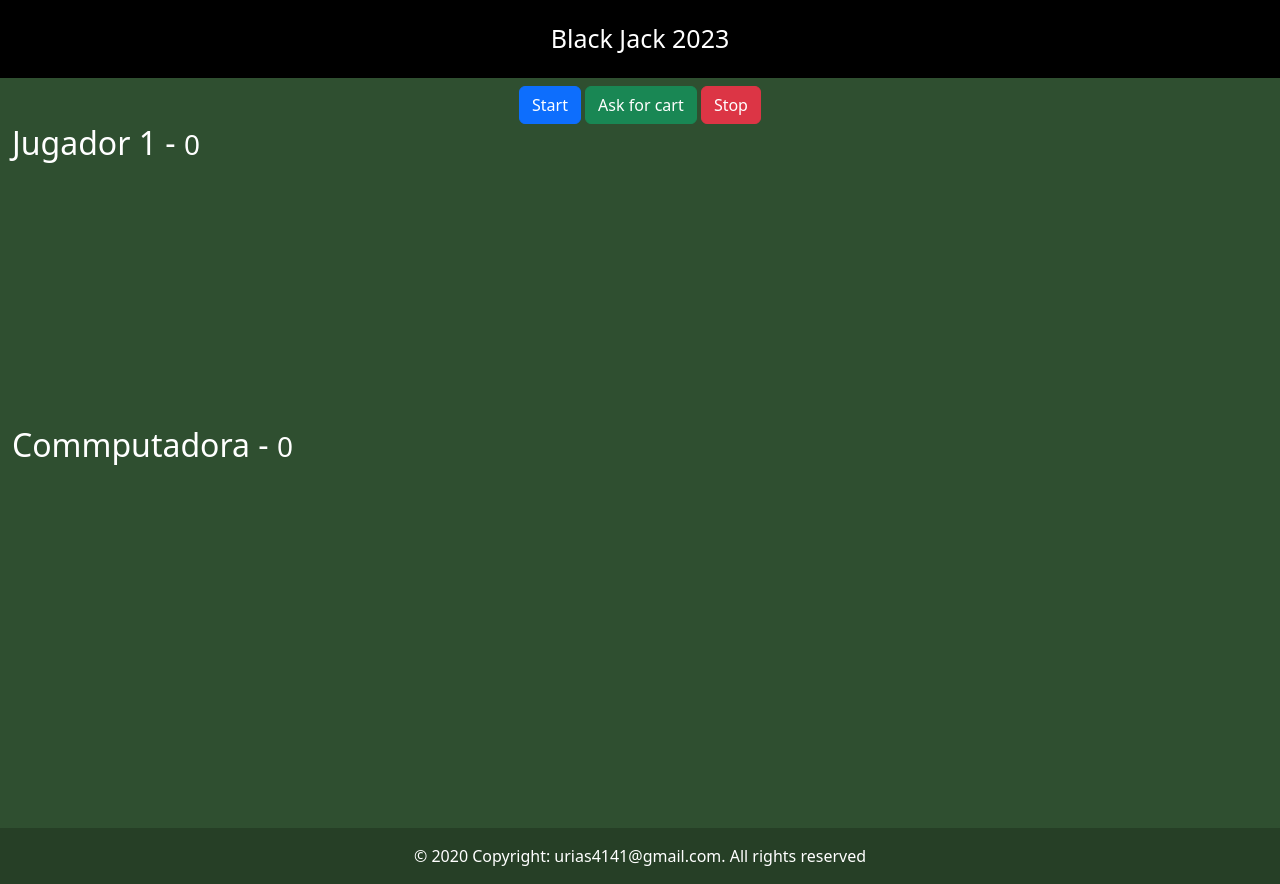
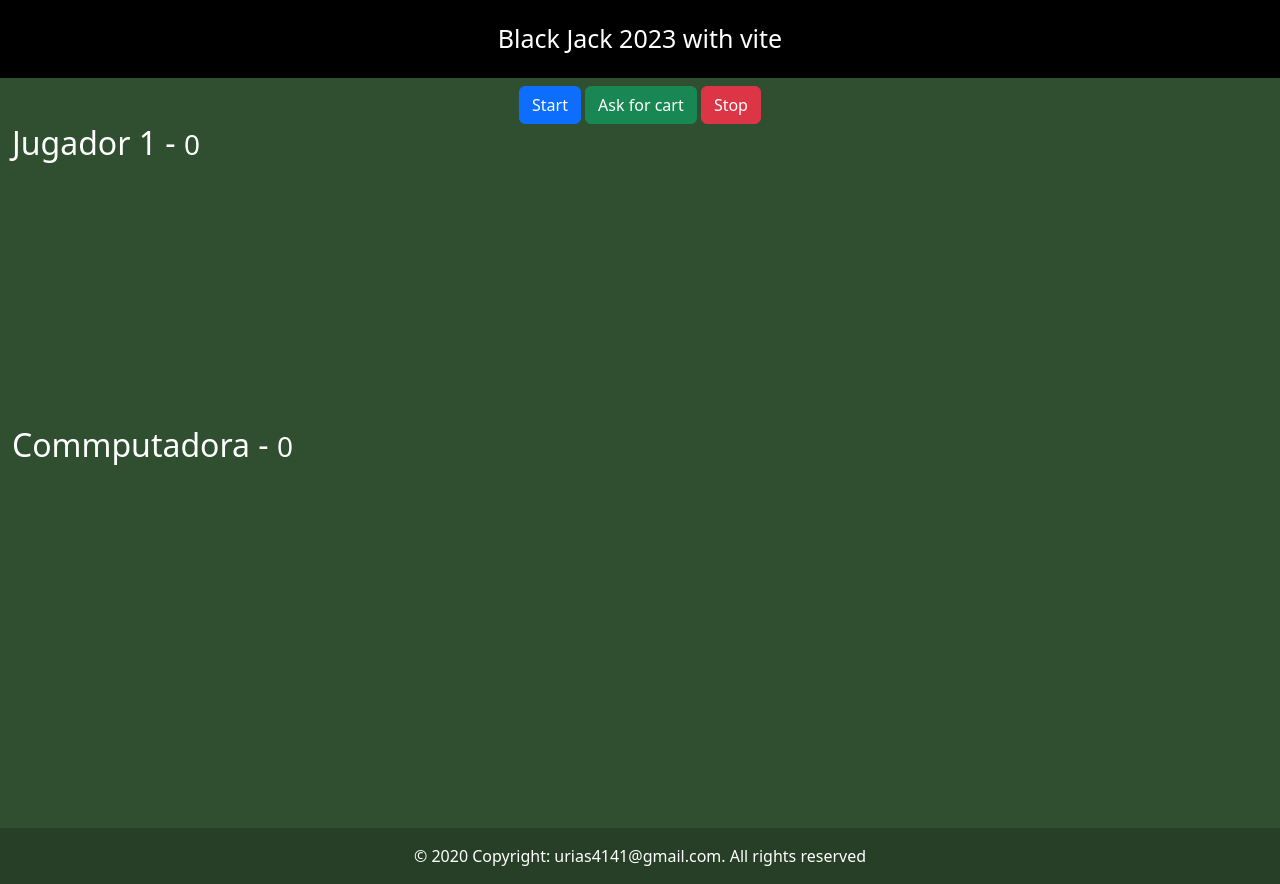
Before and after one commit to uri4as24/js-blackjack-vite-v1, a website built with Vite: page Docs/index.html in a window 1280 px wide. Built offline with nearby package versions, Linux system fonts and the light colour scheme.

Commit message:
docs v1.0.0.0.1

```diff
--- a/Docs/index.html
+++ b/Docs/index.html
@@ -11,7 +11,7 @@
   </head>
   <body>
 
-    <header class="titulo">Black Jack 2023</header>
+    <header class="titulo">Black Jack 2023 with vite</header>
 
 		<div class="row mt-2">
 			<div id="botones" class="col text-center">
```
